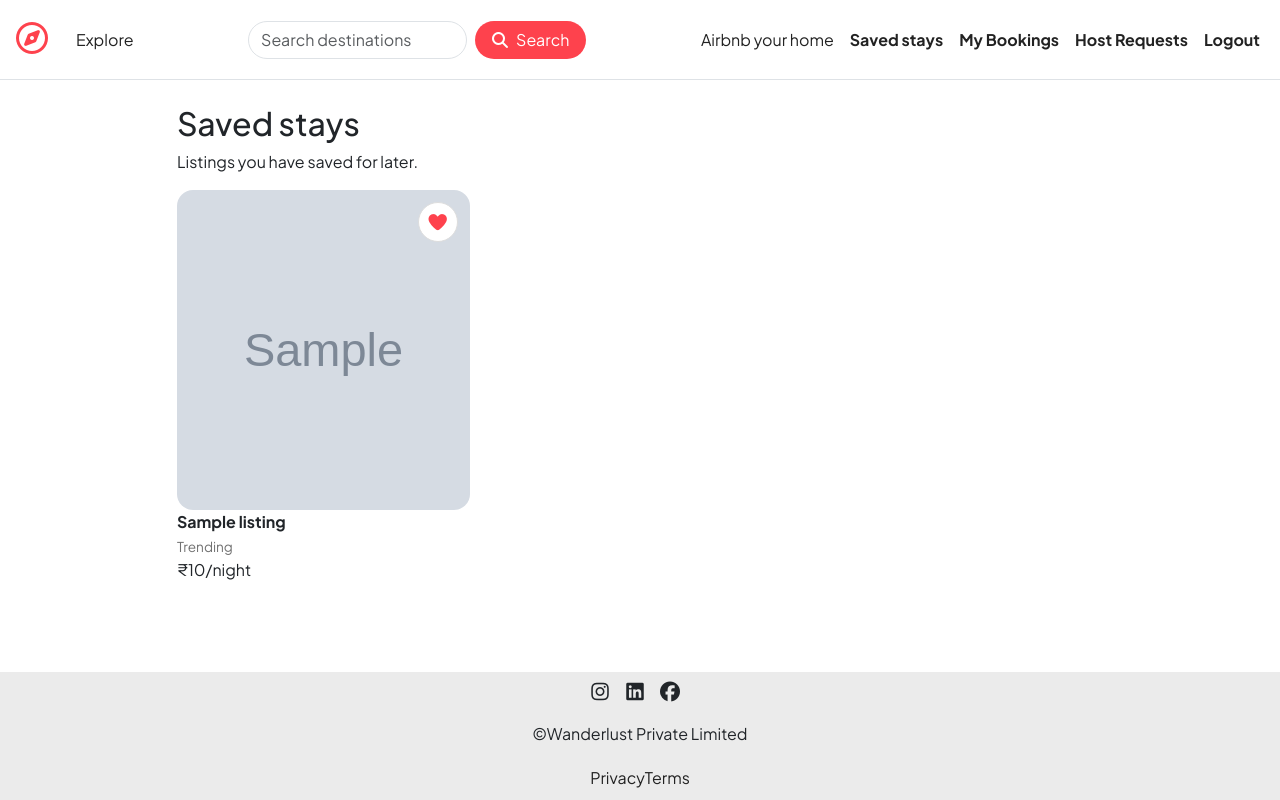
After one commit to porwal-dev/Wanderlust, a Node server app: page /favorites in a window 1280 px wide. The commit adds this page. Run offline with Node 20, Linux system fonts and the light colour scheme; a user stored in the database is signed in; tables that the repository leaves empty hold one stand-in row (values such as "Sample post"); grey boxes marked "Sample" are stand-in pictures; some libraries are stand-ins or nearby versions.

Commit message:
add wishlist to add favourite one

```diff
--- a/app.js
+++ b/app.js
@@ -22,6 +22,7 @@ const listingRouter=require("./routes/listing.js");
 const reviewRouter=require("./routes/review.js");
 const userRouter=require("./routes/user.js");
 const bookingRouter=require("./routes/bookings.js");
+const favoritesRouter=require("./routes/favorites.js");
 
 const dbUrl=process.env.ATLASDB_URL;
 
@@ -101,6 +102,7 @@ app.use("/listings/:id/reviews",reviewRouter);
 //User Model
 app.use("/",userRouter);
 app.use("/bookings",bookingRouter);
+app.use("/favorites",favoritesRouter);
 
 
 //Wrong request
--- /dev/null
+++ b/controllers/favorites.js
@@ -0,0 +1,35 @@
+const Listing=require("../models/listing.js");
+const User=require("../models/user.js");
+
+const returnPath=(req,fallback)=>{
+  const target=req.body.returnTo;
+  if(typeof target==="string" && target.startsWith("/") && !target.startsWith("//") && !target.includes("\\") && !/[\u0000-\u001f]/.test(target)){
+    return target;
+  }
+  return fallback;
+};
+
+module.exports.index=async(req,res)=>{
+  const user=await User.findById(req.user._id).populate("favorites");
+  const listings=user ? user.favorites.filter(Boolean) : [];
+  res.render("favorites/index.ejs",{listings});
+};
+
+module.exports.add=async(req,res)=>{
+  const fallback=`/listings/${req.params.listingId}`;
+  const listing=await Listing.findById(req.params.listingId);
+  if(!listing){
+    req.flash("error","That listing is no longer available.");
+    return res.redirect("/listings");
+  }
+
+  await User.findByIdAndUpdate(req.user._id,{$addToSet:{favorites:listing._id}});
+  req.flash("success","Listing saved to your favorites.");
+  return res.redirect(returnPath(req,fallback));
+};
+
+module.exports.remove=async(req,res)=>{
+  await User.findByIdAndUpdate(req.user._id,{$pull:{favorites:req.params.listingId}});
+  req.flash("success","Listing removed from your favorites.");
+  return res.redirect(returnPath(req,"/favorites"));
+};
--- a/models/listing.js
+++ b/models/listing.js
@@ -2,6 +2,7 @@ const mongoose=require("mongoose");
 const {Schema}=mongoose;
 const Review=require("./review.js");
 const Booking=require("./booking.js");
+const User=require("./user.js");
 const listingCategories=require("../utils/listingCategories.js");
 
 let listingSchema=new mongoose.Schema({
@@ -65,6 +66,10 @@ listingSchema.post("findOneAndDelete",async(listing)=>{
         await Review.deleteMany({_id: {$in: listing.reviews}});
     }
     await Booking.deleteMany({listing:listing._id});
+    await User.updateMany(
+        {favorites:listing._id},
+        {$pull:{favorites:listing._id}}
+    );
 });
 
 let Listing=mongoose.model("Listing",listingSchema);
--- a/public/css/style.css
+++ b/public/css/style.css
@@ -166,6 +166,30 @@ body{
       font-size: 0.85rem;
       margin-bottom: 0.25rem;
     }
+    .listing-card-wrap{
+      position: relative;
+    }
+    .favorite-form{
+      position: absolute;
+      top: 0.75rem;
+      right: 0.75rem;
+      z-index: 2;
+    }
+    .favorite-button{
+      display: inline-flex;
+      align-items: center;
+      justify-content: center;
+      width: 2.5rem;
+      height: 2.5rem;
+      border: 1px solid #dddddd;
+      border-radius: 50%;
+      background: #ffffff;
+      color: #fe424d;
+      font-size: 1.15rem;
+    }
+    .favorite-button:hover{
+      background: #fff3f4;
+    }
     .tax-info{
       display: none;
     }
--- /dev/null
+++ b/views/favorites/index.ejs
@@ -0,0 +1,39 @@
+<% layout("/layouts/boilerplate") %>
+<div class="row mt-4">
+  <div class="col-10 offset-1">
+    <h2>Saved stays</h2>
+    <p>Listings you have saved for later.</p>
+    <% if(listings.length){ %>
+      <div class="row row-cols-lg-3 row-cols-md-2 row-cols-sm-1 mt-3">
+        <% for(let listing of listings){ %>
+          <div class="col">
+            <div class="listing-card-wrap">
+              <a href="/listings/<%=listing._id%>" class="listing-link">
+                <div class="listing-card card">
+                  <img src="<%=listing.image.url%>" class="card-img-top" alt="<%=listing.title%>" style="height: 20rem"/>
+                  <div class="card-img-overlay"></div>
+                  <div class="card-body">
+                    <p class="card-text">
+                      <b><%=listing.title%></b><br/>
+                      <% if(listing.category){ %><span class="listing-category"><%=listing.category%></span><br/><% } %>
+                      &#8377;<%=listing.price.toLocaleString("en-IN")%>/night
+                    </p>
+                  </div>
+                </div>
+              </a>
+              <form method="post" action="/favorites/<%=listing._id%>/remove" class="favorite-form">
+                <input type="hidden" name="returnTo" value="/favorites"/>
+                <button class="favorite-button" type="submit" aria-label="Remove from saved stays" title="Remove from saved stays">
+                  <i class="fa-solid fa-heart"></i>
+                </button>
+              </form>
+            </div>
+          </div>
+        <% } %>
+      </div>
+    <% } else { %>
+      <div class="alert alert-info">You have not saved any stays yet.</div>
+      <a class="btn btn-dark" href="/listings">Explore stays</a>
+    <% } %>
+  </div>
+</div>
--- a/views/includes/navbar.ejs
+++ b/views/includes/navbar.ejs
@@ -55,6 +55,7 @@
             <a class="nav-link" href="/login"><b>Login</b></a>
         <%}%>
         <% if(currUser){%>
+              <a class="nav-link" href="/favorites"><b>Saved stays</b></a>
               <a class="nav-link" href="/bookings"><b>My Bookings</b></a>
               <a class="nav-link" href="/bookings/host"><b>Host Requests</b></a>
               <a class="nav-link" href="/logout"><b>Logout</b></a>
```
Also changed, not shown: controllers/listings.js (+13 -2 lines), models/user.js (+7 -1 lines), routes/favorites.js (added, +11 -0 lines), views/listings/index.ejs (+13 -1 lines), views/listings/show.ejs (+11 -1 lines), README.md.
